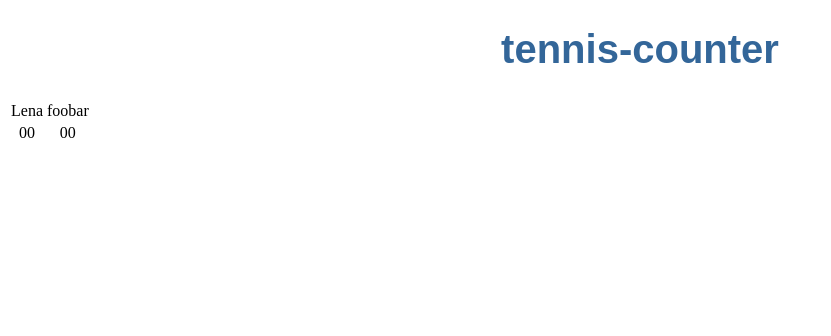
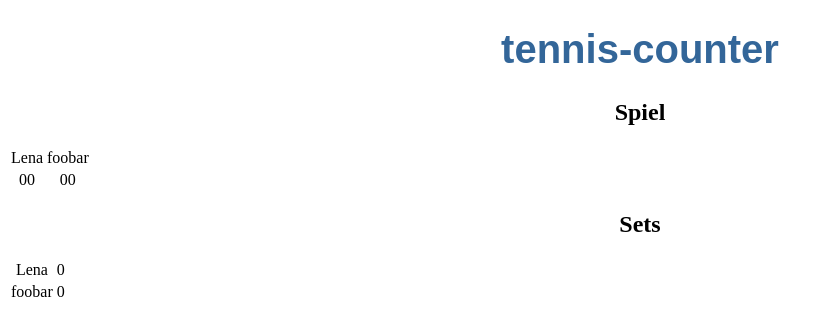
Before and after one commit to aabeling/tennis-counter, an Angular app: page / in a window 1280 px wide. Shown: the top 336 px of the page, without its empty margins (0-831 px from the left). Built offline with nearby package versions, Linux system fonts and the light colour scheme.

Commit message:
added counting of games and sets, without tie break

```diff
--- a/src/app/game/game.component.html
+++ b/src/app/game/game.component.html
@@ -1,3 +1,4 @@
+<h2>Spiel</h2>
 <table>
     <tr>
         <td>{{ match.player1 }}</td>
@@ -8,3 +9,14 @@
         <td (click)="incGamePoints(1)">{{ match.gamePoints[1] | gamePoint }}</td>
     </tr>
 </table>
+<h2>Sets</h2>
+<table>
+    <tr>
+        <td>{{ match.player1 }}</td>
+        <td *ngFor="let setPoint of match.setPoints[0]">{{ setPoint }}</td>
+    </tr>
+    <tr>
+        <td>{{ match.player2 }}</td>
+        <td *ngFor="let setPoint of match.setPoints[1]">{{ setPoint }}</td>
+    </tr>
+</table>
--- a/src/app/game/game.component.ts
+++ b/src/app/game/game.component.ts
@@ -12,7 +12,9 @@ export class GameComponent implements OnInit {
     id: 1,
     player1: 'Lena',
     player2: 'foobar',
-    gamePoints: [0, 0]
+    gamePoints: [0, 0],
+    setPoints: [[0], [0]],
+    currentSet: 0
   };
 
   constructor() { }
@@ -32,6 +34,7 @@ export class GameComponent implements OnInit {
         /* match won by player */
         this.match.gamePoints[0] = 0;
         this.match.gamePoints[1] = 0;
+        this.incSetPoints(player);
       } else if (this.match.gamePoints[other] === 3) {
         /* advantage player */
         this.match.gamePoints[player] = 4;
@@ -49,6 +52,7 @@ export class GameComponent implements OnInit {
       /* match won by player */
       this.match.gamePoints[0] = 0;
       this.match.gamePoints[1] = 0;
+      this.incSetPoints(player);
     } else {
       /* it is deuce now and player will have advantage */
       this.match.gamePoints[player] = 4;
@@ -56,4 +60,22 @@ export class GameComponent implements OnInit {
     }
   }
 
+  incSetPoints(player): void {
+
+    const other: number = (player + 1) % 2;
+
+    this.match.setPoints[player][this.match.currentSet]++;
+
+    /* check if set is won */
+    /* todo: add tie break handling */
+    if (this.match.setPoints[player][this.match.currentSet] >= 6
+      && this.match.setPoints[player][this.match.currentSet]
+      - this.match.setPoints[other][this.match.currentSet] > 1) {
+
+        /* set is won */
+        this.match.currentSet++;
+        this.match.setPoints[0].push(0);
+        this.match.setPoints[1].push(0);
+      }
+  }
 }
--- a/src/app/match.ts
+++ b/src/app/match.ts
@@ -6,4 +6,9 @@ export class Match {
     /* points in the current game */
     gamePoints: number[];
 
+    /* games won, first index is player (0 or 1), second index is the set */
+    setPoints: number[][];
+
+    /* index of the current set, starting with 0 */
+    currentSet: number;
 }
```
